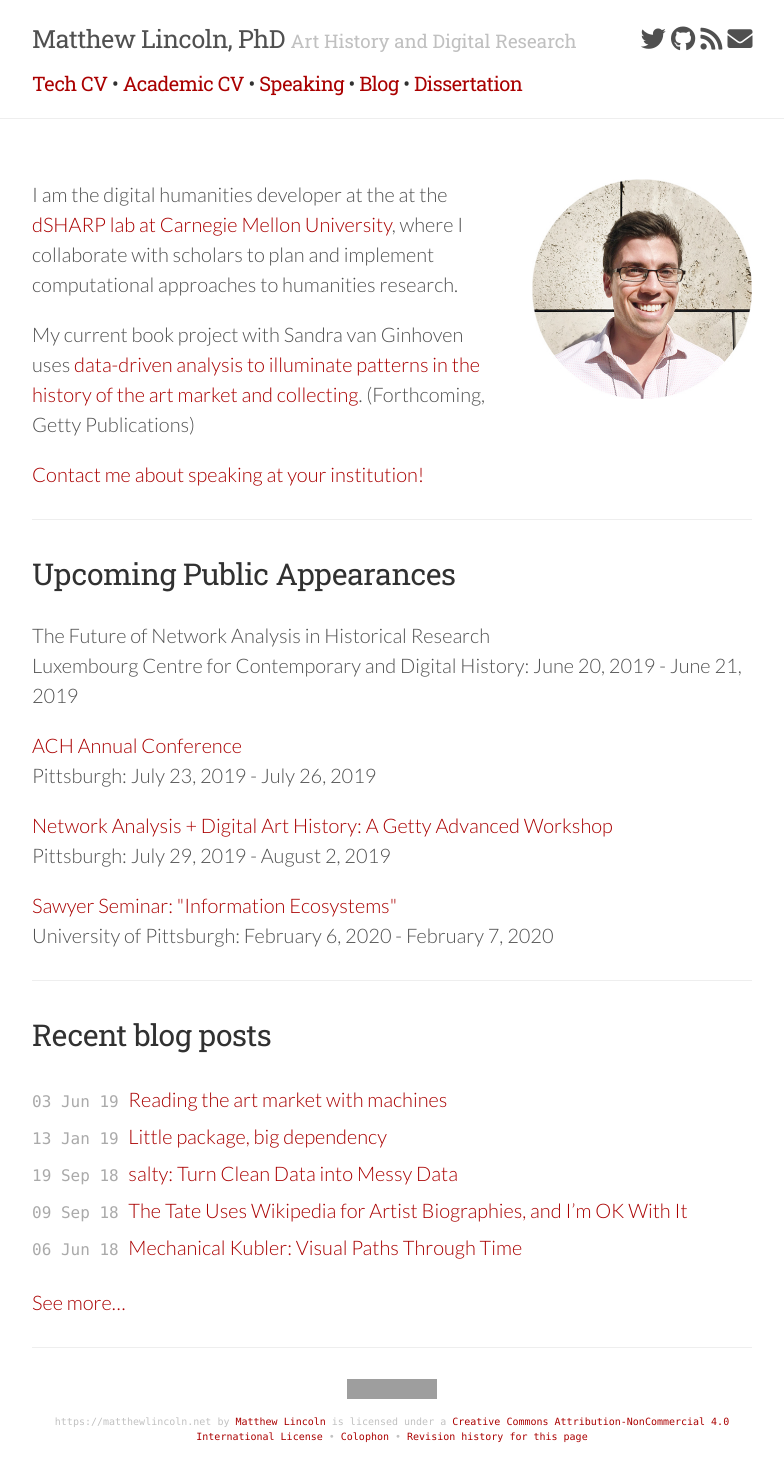
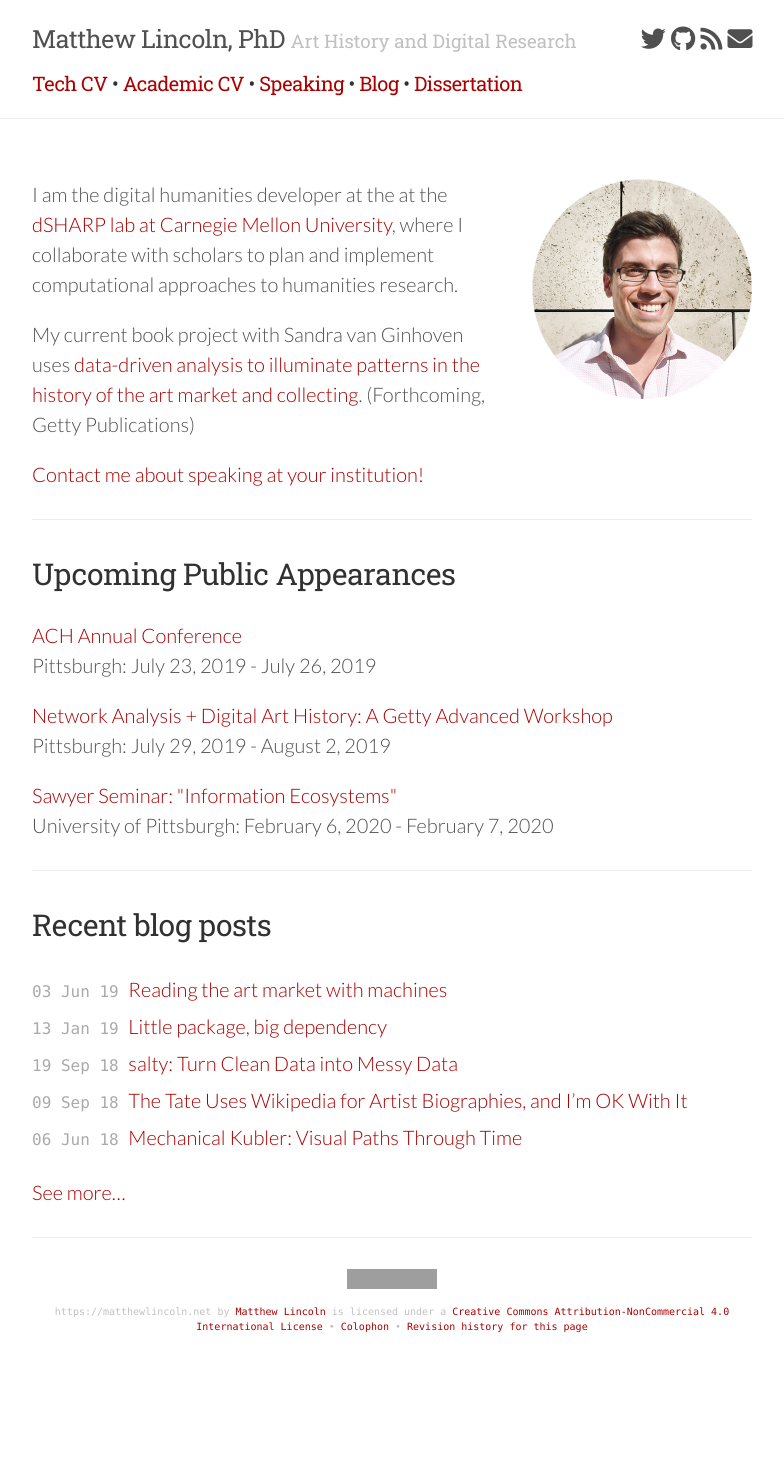
Before and after one commit to mdlincoln/mdlincoln.github.io, a Jekyll site: the page built from index.md, in a window 1280 px wide. Shown: the whole page, without its empty margins (248-1032 px from the left). Built offline with Jekyll 4.4.1, drawn with Linux system fonts in a browser that asks for light colours; nearby versions of some CDN libraries; after the commit the page ends 1374 px from its top, so only the background shows below that; grey boxes are pictures that could not be loaded.

Commit message:
luxembourg trip over

```diff
--- a/_data/travel.yaml
+++ b/_data/travel.yaml
@@ -9,10 +9,6 @@
   datestart: 2019-07-23 00:00:00 -0800
   dateend: 2019-07-26 00:00:00 -0800
   url: http://ach2019.ach.org/
-- venue: The Future of Network Analysis in Historical Research
-  location: Luxembourg Centre for Contemporary and Digital History
-  datestart: 2019-06-20 00:00:00 -0800
-  dateend: 2019-06-21 00:00:00 -0800
 - venue: |
     Network Analysis + Digital Art History: A Getty Advanced Workshop
   location: Pittsburgh
```
